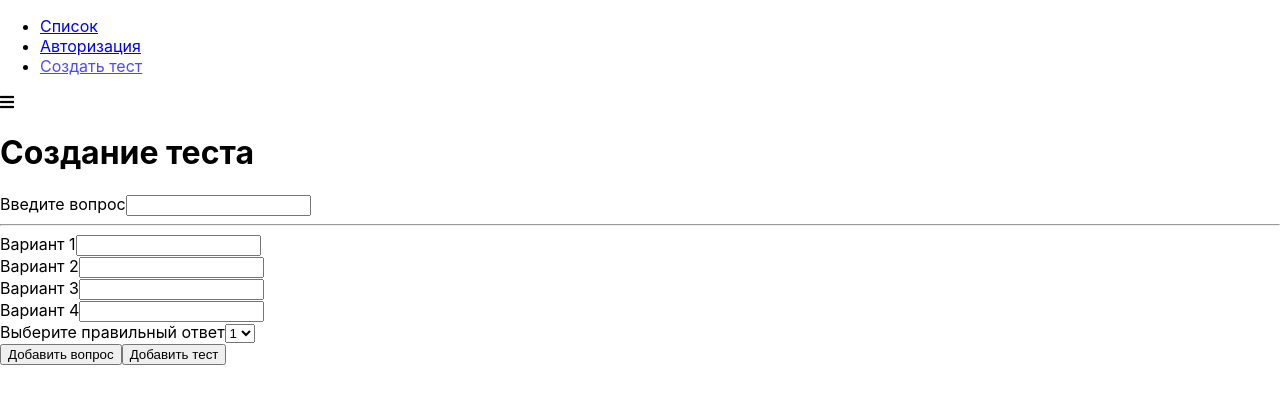
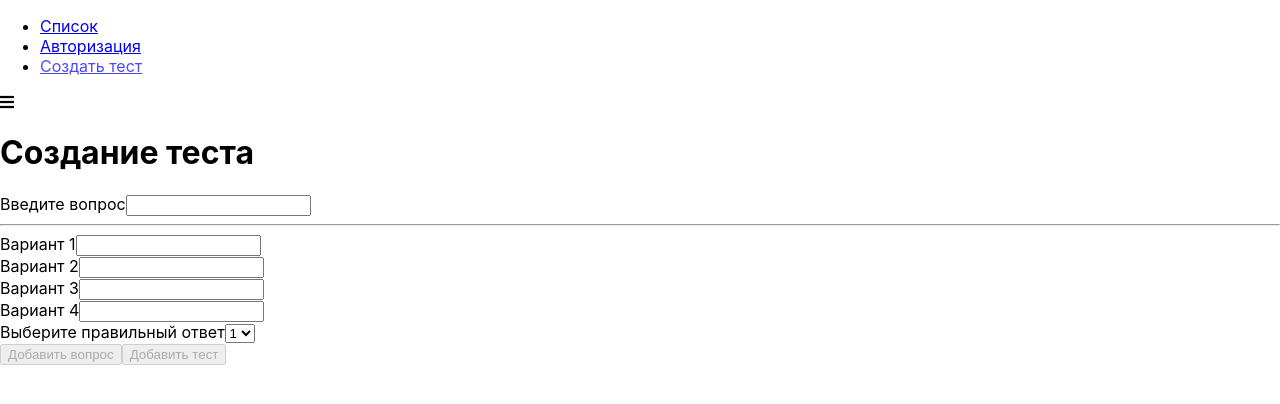
Before and after one commit to FuGace/first-training-ReactJS, a React app: page /quiz-creator in a window 1280 px wide. Shown: the top 404 px of the page. Built offline with nearby package versions, Linux system fonts and the light colour scheme.

Commit message:
создание теста

```diff
--- a/src/containers/Auth/Auth.js
+++ b/src/containers/Auth/Auth.js
@@ -14,7 +14,7 @@ class Auth extends Component {
                 errorMessage: 'Введите корректный email',
                 valid: false,
                 touched: false,
-                validation: {
+                validations: {
                     required: true,
                     email: true
                 }
@@ -26,7 +26,7 @@ class Auth extends Component {
                 errorMessage: 'Введите корректный пароль',
                 valid: false,
                 touched: false,
-                validation: {
+                validations: {
                     required: true,
                     minLength: 6
                 }
@@ -55,7 +55,7 @@ class Auth extends Component {
                        valid={formControl.valid}
                        touched={formControl.touched}
                        label={formControl.label}
-                       shouldValidate={!!formControl.validation}
+                       shouldValidate={!!formControl.validations}
                        errorMessage={formControl.errorMessage}
                        onChange={event => this.onChangeHandler(event, controlName)}/>
             )
--- a/src/containers/QuizCrator/QuizCreator.js
+++ b/src/containers/QuizCrator/QuizCreator.js
@@ -1,17 +1,17 @@
 import React, {Component} from 'react';
 import classes from './QuizCreator.css';
 import Button from "../../components/UI/Button/Button";
-import {createControl} from "../../form/FormFraemork";
-import Input from "../../components/UI/Input/Input";
+import {createControl, isControlValid, isFormValid} from "../../form/FormFraemork";
 import Auxiliary from "../../hoc/Auxiliary";
 import Select from "../../components/UI/Select/Select";
+import Input from "../../components/UI/Input/Input";
 
 class QuizCreator extends Component {
 
     state = {
         quiz: [],
         formControls: this.createFormControls(),
-        rightAnswerId: 1
+        rightAnswerId: 1,
     }
 
     createFormControls() {
@@ -48,7 +48,7 @@ class QuizCreator extends Component {
                            valid={formControl.valid}
                            touched={formControl.touched}
                            label={formControl.label}
-                           shouldValidate={!!formControl.validation}
+                           shouldValidate={!!formControl.validations}
                            errorMessage={formControl.errorMessage}
                            onChange={event => this.onChangeHandler(event.target.value, controlName)}/>
                     {index === 0 ? <hr/> : null}
@@ -58,25 +58,59 @@ class QuizCreator extends Component {
     }
 
     onChangeHandler = (value, controlName) => {
+        const formControls = {...this.state.formControls};
+        const formControl = formControls[controlName];
 
+        formControl.value = value;
+        formControl.touched = true;
+        formControl.valid = isControlValid(formControl.value, formControl.validations);
+        formControls[controlName] = formControl;
+
+        this.setState({
+            formControls,
+            isFormValid: isFormValid(formControls)
+        })
     }
 
     onSubmitHandler = event => {
         event.preventDefault();
     }
 
-    addQuestion() {
-
+    addQuestion = event => {
+        event.preventDefault();
+        const quiz = [...this.state.quiz];
+        const index = quiz.length + 1;
+        const {question, option1, option2, option3, option4} = this.state.formControls;
+        const questionItem = {
+            question: question.value,
+            id: index,
+            rightAnswerId: this.state.rightAnswerId,
+            answers: [
+                {id: option1.id, value: option1.value},
+                {id: option2.id, value: option2.value},
+                {id: option3.id, value: option3.value},
+                {id: option4.id, value: option4.value},
+            ]
+        };
+        quiz.push(questionItem);
+        this.setState({
+            quiz,
+            formControls: this.createFormControls(),
+            rightAnswerId: 1,
+        })
     }
 
-    addQuiz() {
 
+    addQuiz = event => {
+        event.preventDefault();
+        console.log('this', this.state.quiz)
+        // TODO сервер
     }
 
     selectChangeHandler = event => {
-       this.setState({
-           rightAnswerId: Number(event.target.value)
-       })
+        this.setState({
+            rightAnswerId: Number(event.target.value)
+        })
     }
 
     render() {
@@ -96,8 +130,10 @@ class QuizCreator extends Component {
                                     {id: 4, value: 4}
                                 ]}/>
                         <Button type="primary"
+                                disabled={!this.state.isFormValid}
                                 onClick={this.addQuestion}>Добавить вопрос</Button>
                         <Button type="success"
+                                disabled={!this.state.quiz.length}
                                 onClick={this.addQuiz}>Добавить тест</Button>
                     </form>
                 </div>
--- a/src/form/FormFraemork.js
+++ b/src/form/FormFraemork.js
@@ -7,3 +7,26 @@ export function createControl(config, validations) {
         value: ''
     }
 }
+
+export function isControlValid(value, validations) {
+    if (!value) {
+        return false;
+    }
+    let isValid = true;
+
+    if (validations.required) {
+        isValid = !!value.trim().length && isValid;
+    }
+
+    return isValid;
+}
+
+export function isFormValid(formControls) {
+    let isFormValid = true;
+    for (let control in formControls) {
+        if (formControls.hasOwnProperty(control)) {
+            isFormValid = formControls[control].valid && isFormValid;
+        }
+    }
+    return isFormValid;
+}
```
